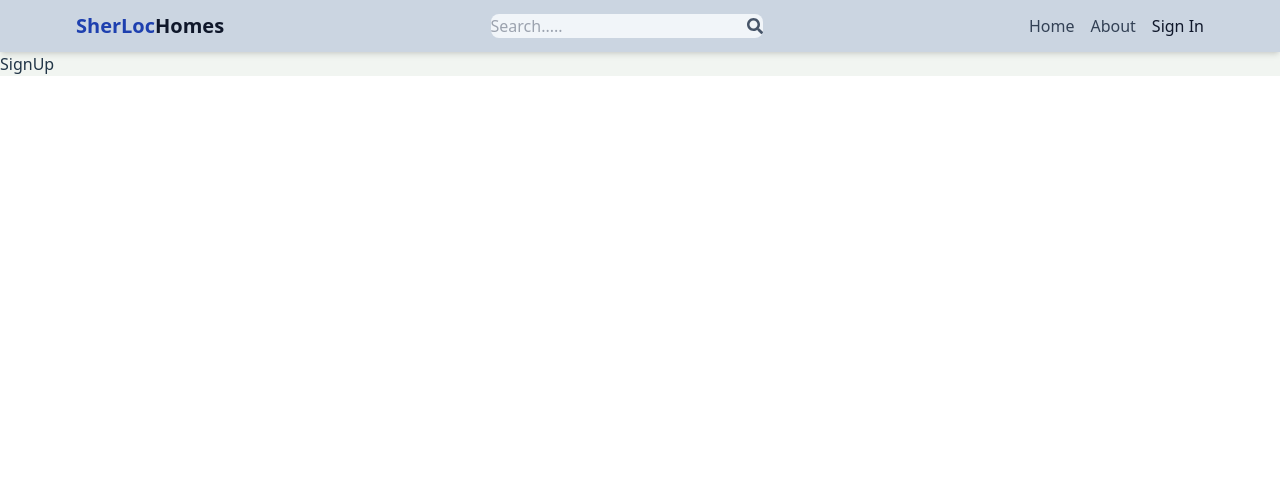
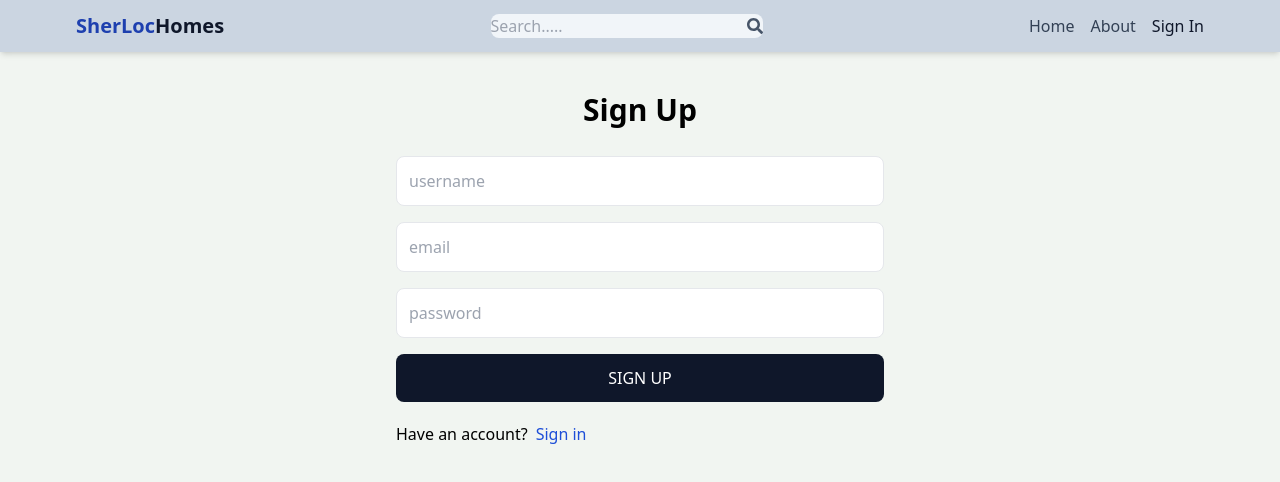
Before and after one commit to KaylebAwuah/sherloc-homes, a React (Vite) app in the folder client/: page /sign-up in a window 1280 px wide. Shown: the top 482 px of the page. Built offline with nearby package versions, Linux system fonts and the light colour scheme.

Commit message:
Added signUp page

```diff
--- a/client/src/index.css
+++ b/client/src/index.css
@@ -5,35 +5,3 @@
 body {
   background-color: rgb(241, 245, 241);
 }
-
-button {
-  border-radius: 8px;
-  border: 1px solid transparent;
-  padding: 0.6em 1.2em;
-  font-size: 1em;
-  font-weight: 500;
-  font-family: inherit;
-  background-color: #1a1a1a;
-  cursor: pointer;
-  transition: border-color 0.25s;
-}
-button:hover {
-  border-color: #646cff;
-}
-button:focus,
-button:focus-visible {
-  outline: 4px auto -webkit-focus-ring-color;
-}
-
-@media (prefers-color-scheme: light) {
-  :root {
-    color: #213547;
-    background-color: #ffffff;
-  }
-  a:hover {
-    color: #747bff;
-  }
-  button {
-    background-color: #f9f9f9;
-  }
-}
--- a/client/src/pages/SignUp.jsx
+++ b/client/src/pages/SignUp.jsx
@@ -1,6 +1,42 @@
+/* eslint-disable react/no-unknown-property */
 /* eslint-disable no-unused-vars */
 import React from "react";
+import { Link } from "react-router-dom";
 
 export default function SignUp() {
-  return <div>SignUp</div>;
+  return (
+    <div className="p-3 max-w-lg mx-auto">
+      <h1 className="text-3xl text-center font-semibold my-7">Sign Up</h1>
+      <form className="flex flex-col gap-4">
+        <input
+          type="text"
+          placeholder="username"
+          className="border p-3 rounded-lg"
+          id="username"
+        />
+        <input
+          type="email"
+          placeholder="email"
+          className="border p-3 rounded-lg"
+          id="email"
+        />
+        <input
+          type="password"
+          placeholder="password"
+          className="border p-3 rounded-lg"
+          id="password"
+        />
+
+        <button className="bg-slate-900 text-white p-3 rounded-lg  uppercase hover:opacity-95 disabled:opacity-80">
+          Sign Up
+        </button>
+      </form>
+      <div className="flex gap-2 mt-5">
+        <p>Have an account?</p>
+        <Link to={"/sign-in"}>
+          <span className="text-blue-700">Sign in</span>
+        </Link>
+      </div>
+    </div>
+  );
 }
```
